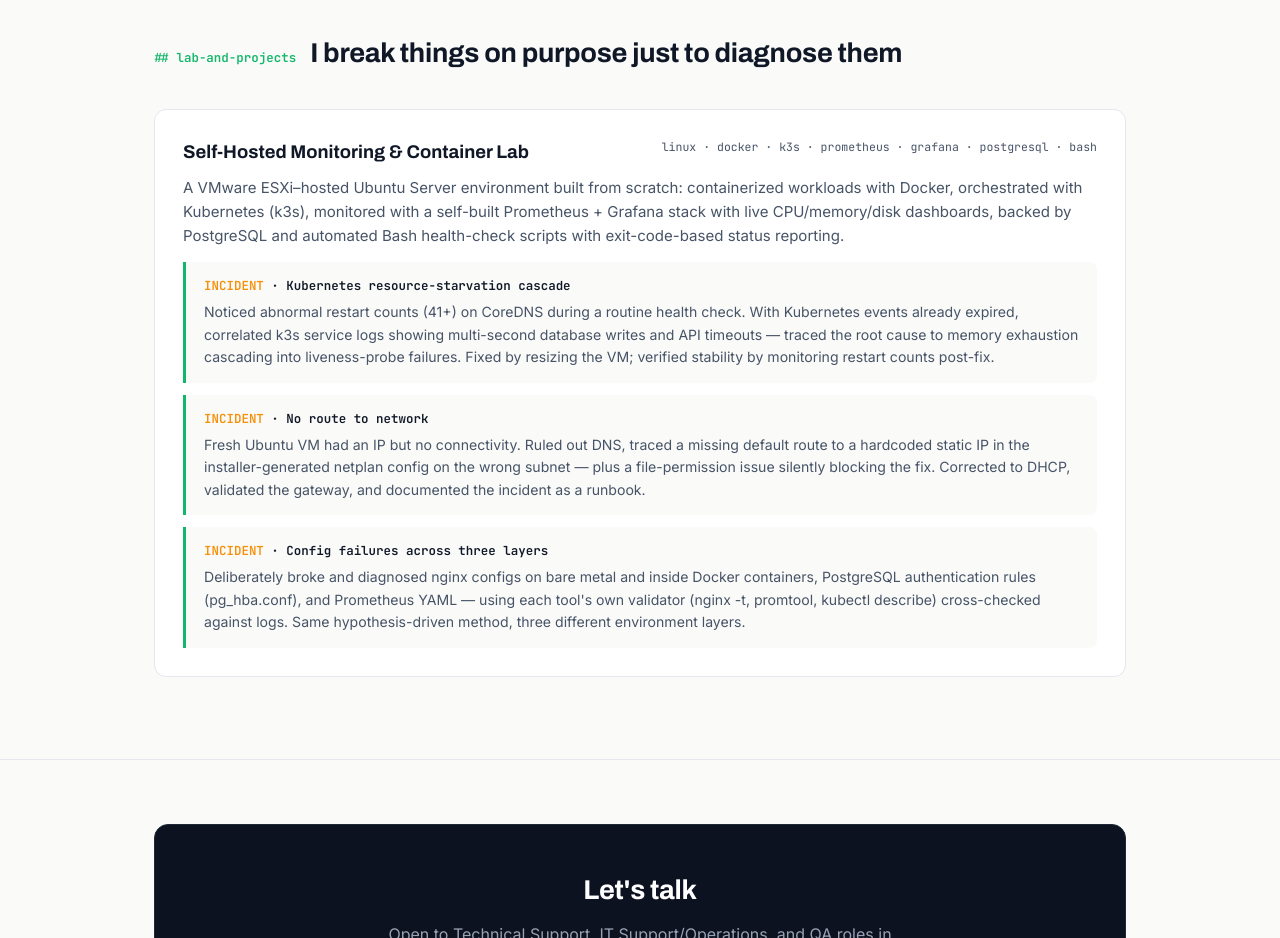
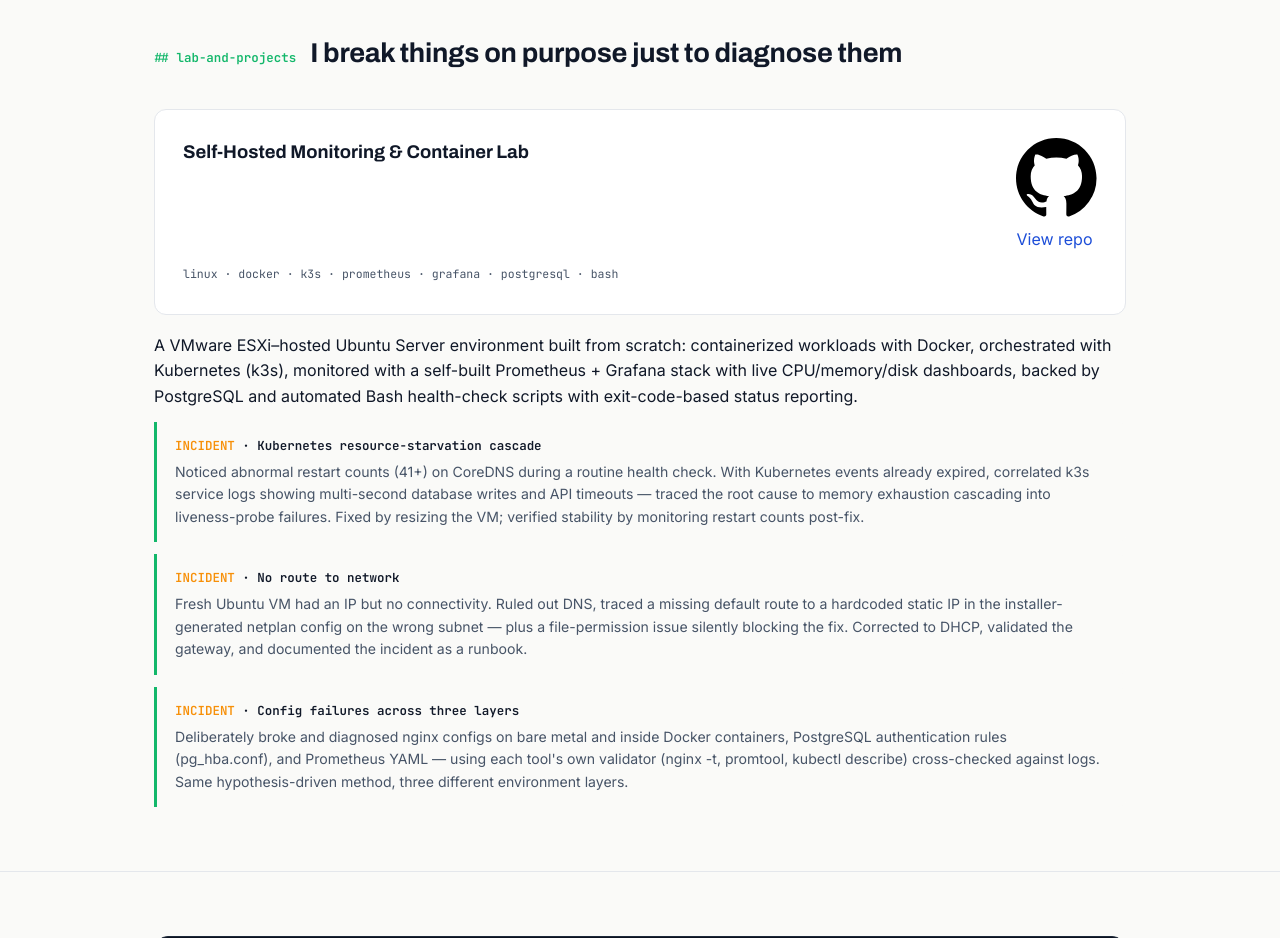
Before and after one commit to ysingh2103/ysingh2103.github.io, a plain HTML site: page index.html in a window 1280 px wide. Shown: the part 3180-4118 px from the top of the page. Drawn offline with Linux system fonts and the light colour scheme.

Commit message:
Enhance project card with repository link
Added a repository link and adjusted project card layout.

```diff
--- a/index.html
+++ b/index.html
@@ -326,10 +326,15 @@
   <div class="wrap">
     <div class="sec-head"><span class="sec-tag">## lab-and-projects</span><h2>I break things on purpose just to diagnose them</h2></div>
 
-    <div class="proj-card">
+   <div class="proj-card">
       <div class="proj-top">
         <h3>Self-Hosted Monitoring &amp; Container Lab</h3>
-        <span class="proj-stack">linux · docker · k3s · prometheus · grafana · postgresql · bash</span>
+        <a class="repo-link" href="https://github.com/ysingh2103/Infra-lab" target="_blank" rel="noopener">
+          <svg viewBox="0 0 16 16" aria-hidden="true"><path d="M8 0C3.58 0 0 3.58 0 8c0 3.54 2.29 6.53 5.47 7.59.4.07.55-.17.55-.38 0-.19-.01-.82-.01-1.49-2.01.37-2.53-.49-2.69-.94-.09-.23-.48-.94-.82-1.13-.28-.15-.68-.52-.01-.53.63-.01 1.08.58 1.23.82.72 1.21 1.87.87 2.33.66.07-.52.28-.87.51-1.07-1.78-.2-3.64-.89-3.64-3.95 0-.87.31-1.59.82-2.15-.08-.2-.36-1.02.08-2.12 0 0 .67-.21 2.2.82.64-.18 1.32-.27 2-.27s1.36.09 2 .27c1.53-1.04 2.2-.82 2.2-.82.44 1.1.16 1.92.08 2.12.51.56.82 1.27.82 2.15 0 3.07-1.87 3.75-3.65 3.95.29.25.54.73.54 1.48 0 1.07-.01 1.93-.01 2.2 0 .21.15.46.55.38A8.01 8.01 0 0 0 16 8c0-4.42-3.58-8-8-8z"/></svg>
+          View repo
+        </a>
+      </div>
+      <span class="proj-stack">linux · docker · k3s · prometheus · grafana · postgresql · bash</span>
       </div>
       <p>A VMware ESXi–hosted Ubuntu Server environment built from scratch: containerized workloads with Docker, orchestrated with Kubernetes (k3s), monitored with a self-built Prometheus + Grafana stack with live CPU/memory/disk dashboards, backed by PostgreSQL and automated Bash health-check scripts with exit-code-based status reporting.</p>
 
```
